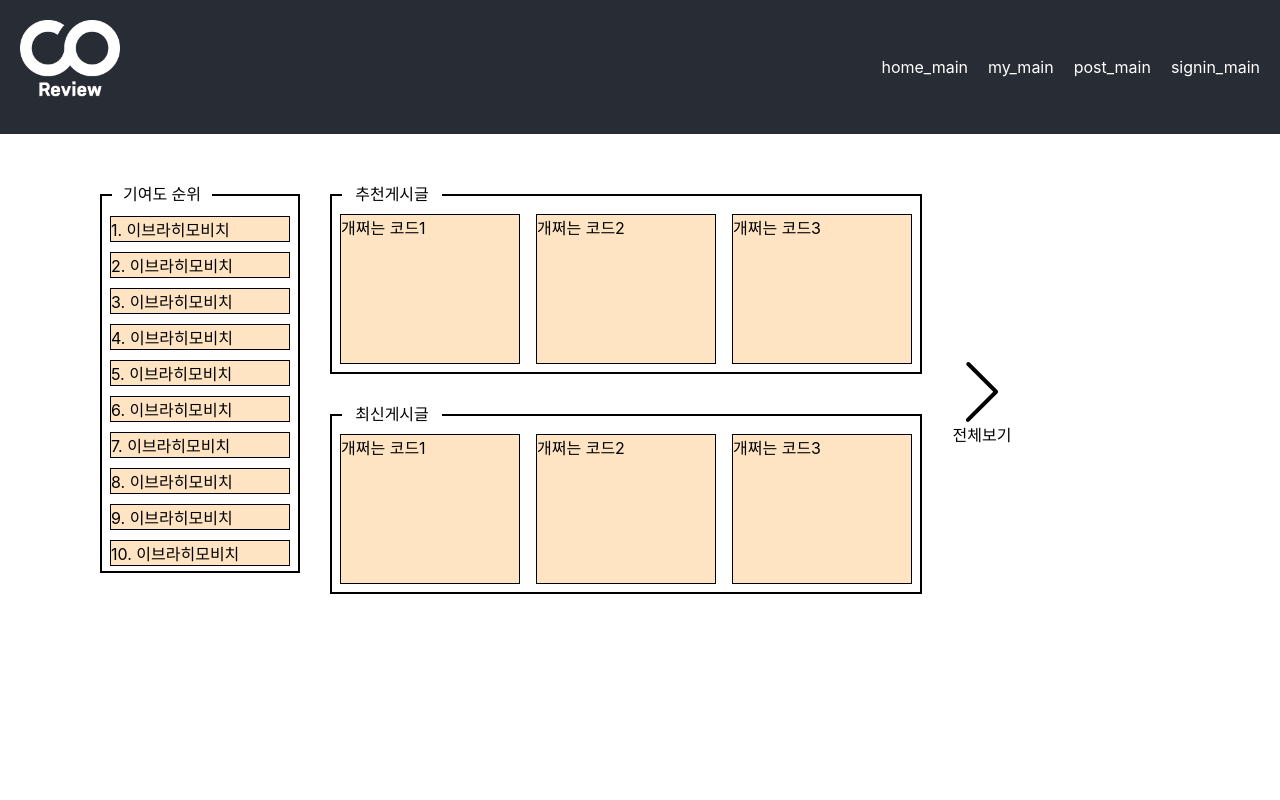
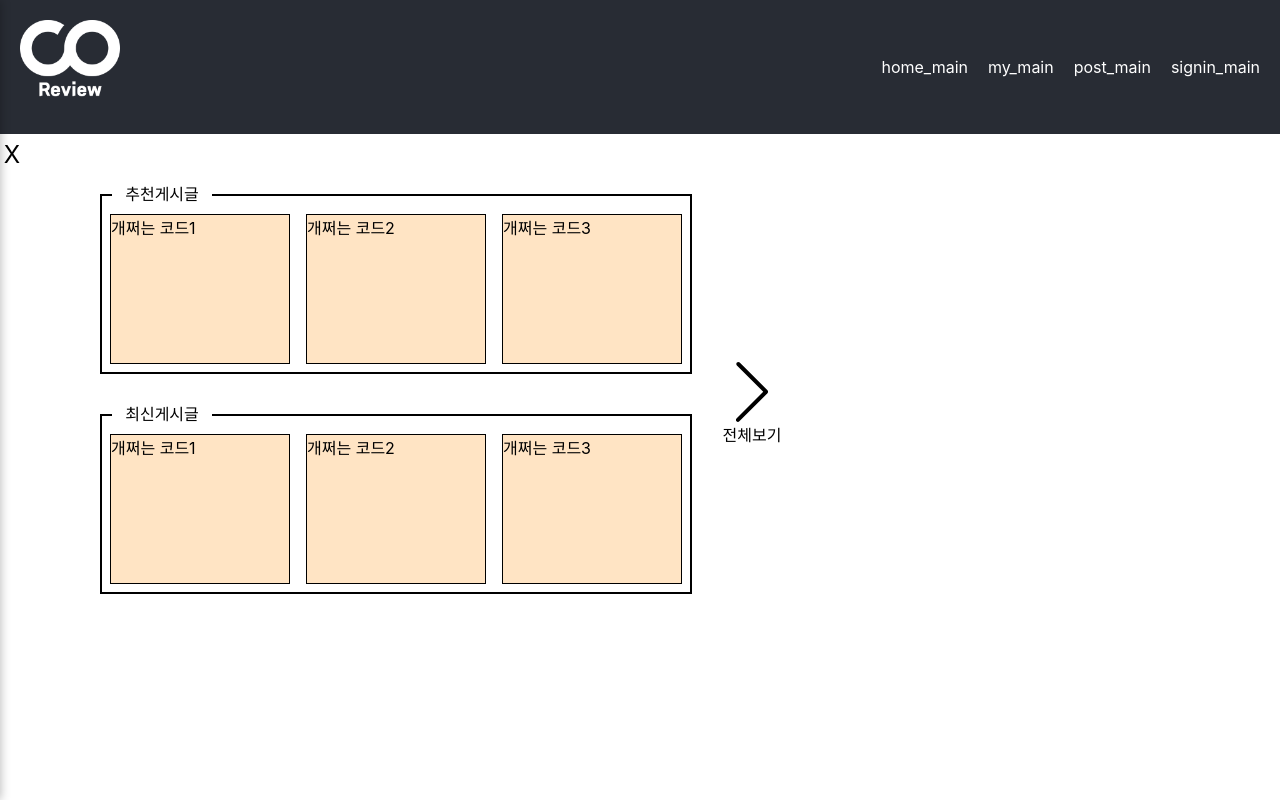
Before and after one commit to Core-View/Core-View-before-, a React (Create React App) app in the folder front/: page / in a window 1280 px wide. Built offline with nearby package versions, Linux system fonts and the light colour scheme.

Commit message:
main,post 틀 완성, 기능구현 중

```diff
--- a/front/src/App.js
+++ b/front/src/App.js
@@ -5,11 +5,13 @@ import Main from "./Home/home_main";
 import Mypage from "./My/my_main";
 import SignIn from "./Sign/signin_main";
 import Post from "./Post/post_main";
+import Sidebar from "./Common/Sidebar";
 function App() {
   return (
     <div className="App">
       <Router>
         <Header />
+        <Sidebar width={320} />
         <Routes>
           <Route path="/" element={<Main />} />
           <Route path="my_main" element={<Mypage />} />
--- /dev/null
+++ b/front/src/Common/Sidebar.jsx
@@ -0,0 +1,53 @@
+import React, { useState, useEffect } from "react";
+import "./sidebar.css";
+
+const Sidebar = () => {
+  const [isOpen, setIsOpen] = useState(false);
+
+  const toggleSidebar = () => {
+    setIsOpen(!isOpen);
+  };
+
+  useEffect(() => {
+    const handleOutsideClick = (event) => {
+      if (event.target.closest(".sidebar") === null) {
+        setIsOpen(false);
+      }
+    };
+
+    if (isOpen) {
+      document.addEventListener("click", handleOutsideClick);
+    } else {
+      document.removeEventListener("click", handleOutsideClick);
+    }
+
+    return () => {
+      document.removeEventListener("click", handleOutsideClick);
+    };
+  }, [isOpen]);
+
+  return (
+    <div className={`sidebar ${isOpen ? "open" : ""}`}>
+      <div className="rank">
+        <div>기여도 순위</div>
+        <ul className="rankcode">
+          <li>1. 이브라히모비치</li>
+          <li>2. 이브라히모비치</li>
+          <li>3. 이브라히모비치</li>
+          <li>4. 이브라히모비치</li>
+          <li>5. 이브라히모비치</li>
+          <li>6. 이브라히모비치</li>
+          <li>7. 이브라히모비치</li>
+          <li>8. 이브라히모비치</li>
+          <li>9. 이브라히모비치</li>
+          <li>10. 이브라히모비치</li>
+        </ul>
+      </div>
+      <span className="clicker" onClick={toggleSidebar}>
+        X
+      </span>
+    </div>
+  );
+};
+
+export default Sidebar;
--- /dev/null
+++ b/front/src/Common/sidebar.css
@@ -0,0 +1,43 @@
+.sidebar {
+    display: flex;
+    position: fixed;
+    top: 0;
+    left: 0;
+    height: 100%;
+    width: 300px;
+    background-color: #f1f1f1;
+    box-shadow: 0 0 10px rgba(0, 0, 0, 0.3);
+    transform: translateX(-100%);
+    transition: transform 0.3s ease-in-out;
+    z-index: 999;
+}
+
+.sidebar.open {
+    transform: translateX(0);
+}
+
+.rank {
+    margin-top: 20px;
+    width: 100%;
+    display: flex;
+    flex-direction: column;
+    padding: 20px;
+}
+
+.rankcode {
+    list-style-type: none;
+    padding: 0;
+}
+
+.rankcode li {
+    margin-bottom: 10px;
+}
+
+.clicker {
+    position: absolute;
+    top: 140px;
+    right: -20px;
+    font-size: 24px;
+    cursor: pointer;
+    z-index: 1000;
+}
--- a/front/src/Home/home_main.css
+++ b/front/src/Home/home_main.css
@@ -10,6 +10,8 @@ section {
     width: 100%;
     margin-right: 30px;
 }
+
+.rank {}
 
 .post {
     text-align: left;
--- a/front/src/Home/home_main.jsx
+++ b/front/src/Home/home_main.jsx
@@ -4,23 +4,6 @@ import { SlArrowRight } from "react-icons/sl";
 const Main = () => {
   return (
     <div className="home-container">
-      <section className="home_left">
-        <div className="post rank">
-          <div>기여도 순위</div>
-          <ul className="rankcode">
-            <li>1. 이브라히모비치</li>
-            <li>2. 이브라히모비치</li>
-            <li>3. 이브라히모비치</li>
-            <li>4. 이브라히모비치</li>
-            <li>5. 이브라히모비치</li>
-            <li>6. 이브라히모비치</li>
-            <li>7. 이브라히모비치</li>
-            <li>8. 이브라히모비치</li>
-            <li>9. 이브라히모비치</li>
-            <li>10. 이브라히모비치</li>
-          </ul>
-        </div>
-      </section>
       <section className="home_mid">
         <div className="post recommend">
           <div>추천게시글</div>
--- a/front/src/Post/post_main.jsx
+++ b/front/src/Post/post_main.jsx
@@ -17,6 +17,7 @@ const Empty = () => {
         </div>
         <div className="post-top-right">
           <div>
+            <span onClick={() => {}}>글쓰기</span>
             <span onClick={() => {}}>검색</span>
             <input type="text" />
           </div>
```
